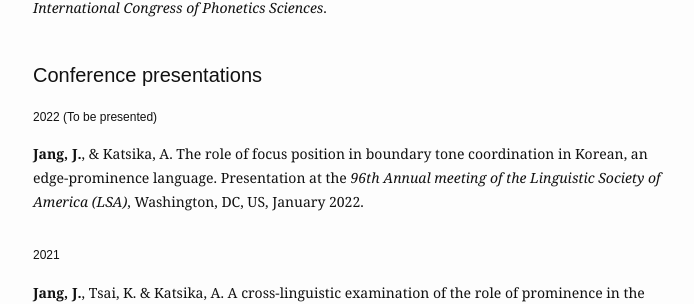
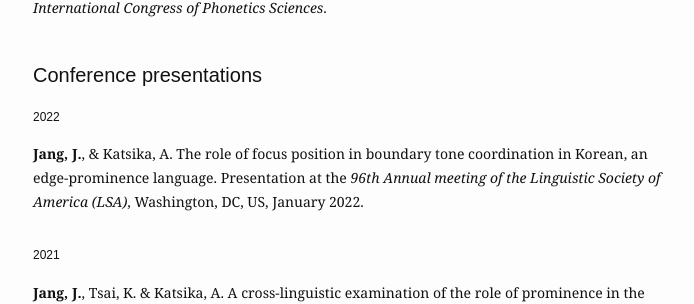
Before and after one commit to jiyoungj/jiyoungj.github.io, a Jekyll site: the page built from research.md, in a window 1280 px wide and 900 px high, scrolled down 1000 px. Shown: the part 150-454 px from the top of the window, without its empty margins (287-981 px from the left). Built offline with Jekyll 4.4.1, drawn with Linux system fonts in a browser that asks for light colours.

Commit message:
Update research.md

```diff
--- a/research.md
+++ b/research.md
@@ -53,7 +53,7 @@ Phonetics, L2 phonetics, prosody, speech production and perception, computationa
 
 <h1 class="page-heading">Conference presentations</h1>
 
-<h4>2022 (To be presented)</h4>
+<h4>2022</h4>
 
  <b>Jang, J.</b>, & Katsika, A. The role of focus position in boundary tone coordination in Korean, an edge-prominence language. Presentation at the <em>96th Annual meeting of the Linguistic Society of America (LSA)</em>, Washington, DC, US, January 2022.
 
```
